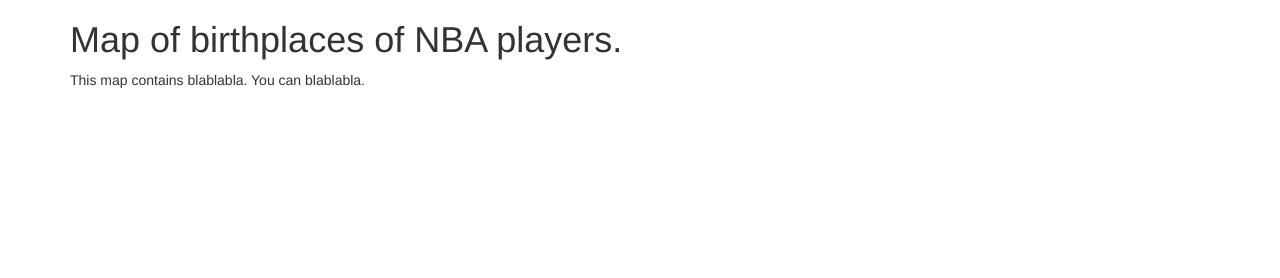
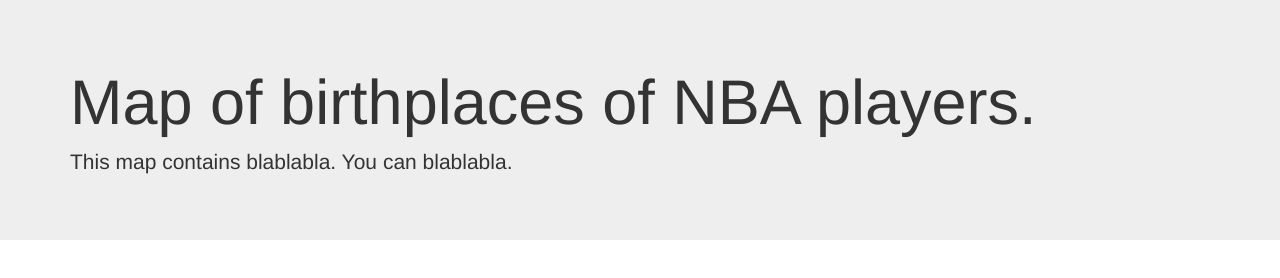
Before and after one commit to Smrtolet/NBA_Birthmap, a plain HTML site: page index.html in a window 1280 px wide. Drawn offline with nearby package versions, Linux system fonts and the light colour scheme.

Commit message:
Update index.html

```diff
--- a/index.html
+++ b/index.html
@@ -10,10 +10,11 @@
 </head>
 <body>
 
-<div class="container">
-  <h1>Map of birthplaces of NBA players.</h1>
-  <p>This map contains blablabla. You can blablabla.</p>
+<div class="jumbotron vertical-center">
+    <div class="container">
+        <h1>Map of birthplaces of NBA players.</h1>
+        <p>This map contains blablabla. You can blablabla.</p>
+    </div>
 </div>
-
 </body>
 </html>
```
